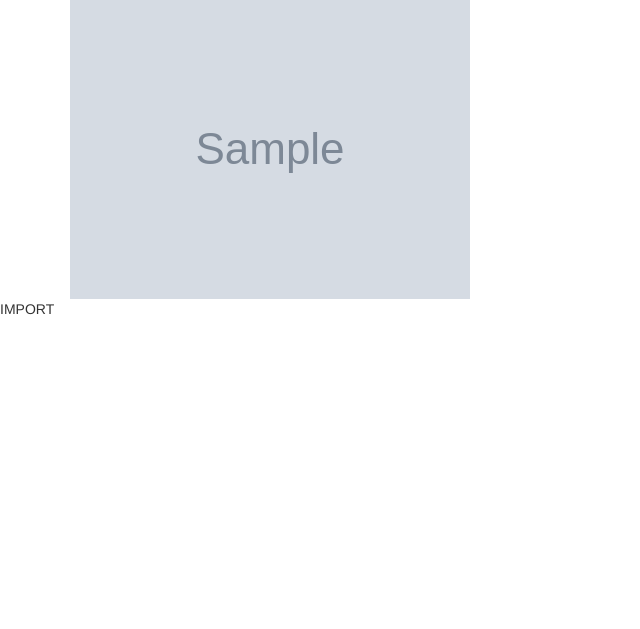
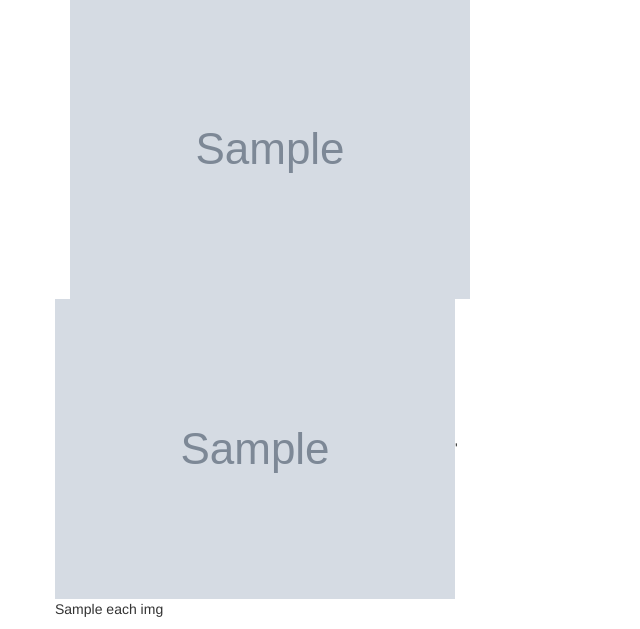
Before and after one commit to CaroShaf/Mission-to-Mars, a Flask app: page / in a window 1280 px wide. Shown: the part 473-1102 px from the top of the page, without its empty margins (0-640 px from the left). Before the commit the page ends 788 px from the top, so only its background shows below. Run offline with Flask 2, Linux system fonts and the light colour scheme; grey boxes marked "Sample" are stand-in pictures; a database or web service that is not in the repository returns one stand-in record (values such as "Sample title"); some libraries are stand-ins or nearby versions.

Commit message:
deliverables

```diff
--- a/scraping.py
+++ b/scraping.py
@@ -10,7 +10,7 @@ def scrape_all():
    # browser = Browser("chrome", executable_path="chromedriver", headless=True)
     # Windows users
     executable_path = {'executable_path':'C:\\Users\\16084\\.wdm\\drivers\\chromedriver\\win32\\88.0.4324.96\\chromedriver.exe'}
-    browser = Browser('chrome', **executable_path, headless=True)
+    browser = Browser('chrome', **executable_path, headless=False)
 
     news_title, news_paragraph = mars_news(browser)
 
@@ -22,7 +22,6 @@ def scrape_all():
         "facts": mars_facts(),
         "hemispheres": hemispheres(browser),
         "last_modified": dt.datetime.now()
-
     }
     # Stop webdriver and return data
     browser.quit()
--- a/templates/index.html
+++ b/templates/index.html
@@ -47,8 +47,11 @@
             {{ mars.facts | safe }}
           </div>
         </div>
+        {% for each_img in mars.hemispheres %}
+        <img src='{{each_img.img_url}}'/>'
+        <p>{{each_img.title}}</p>
+        {% endfor %}
       </div>
     </div>
   </body>
 </html>
-IMPORT
```
Also changed, not shown: 1 other file.
